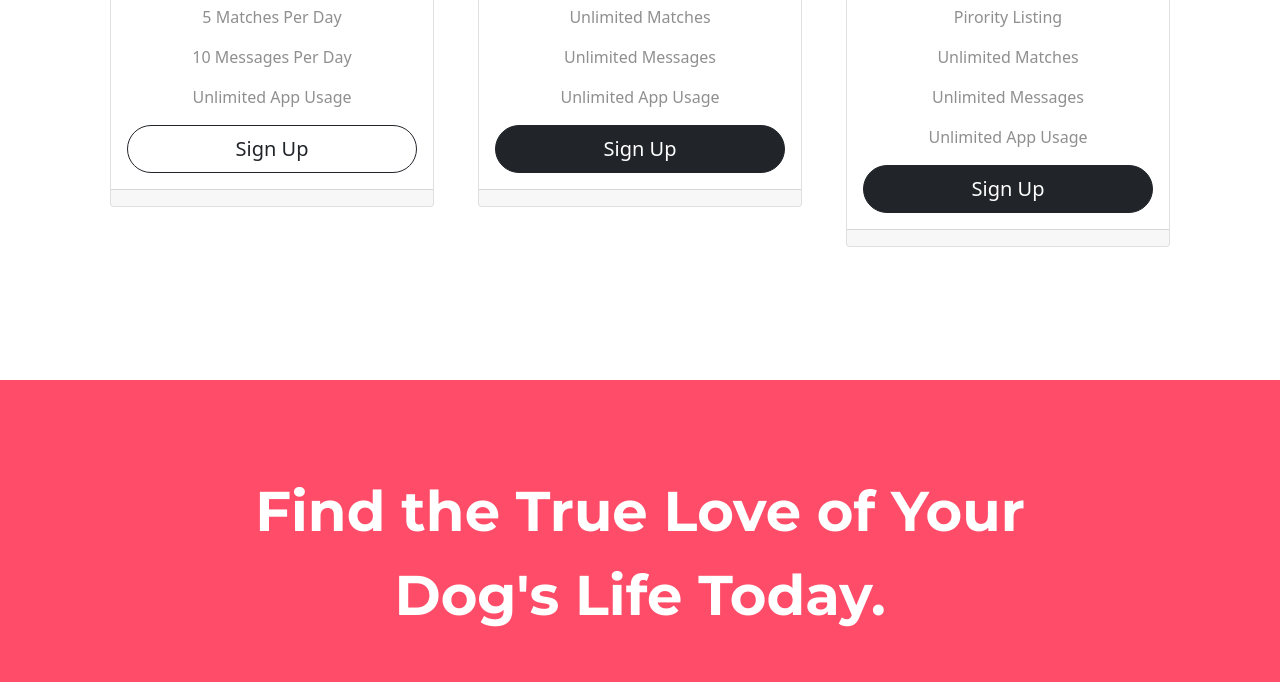
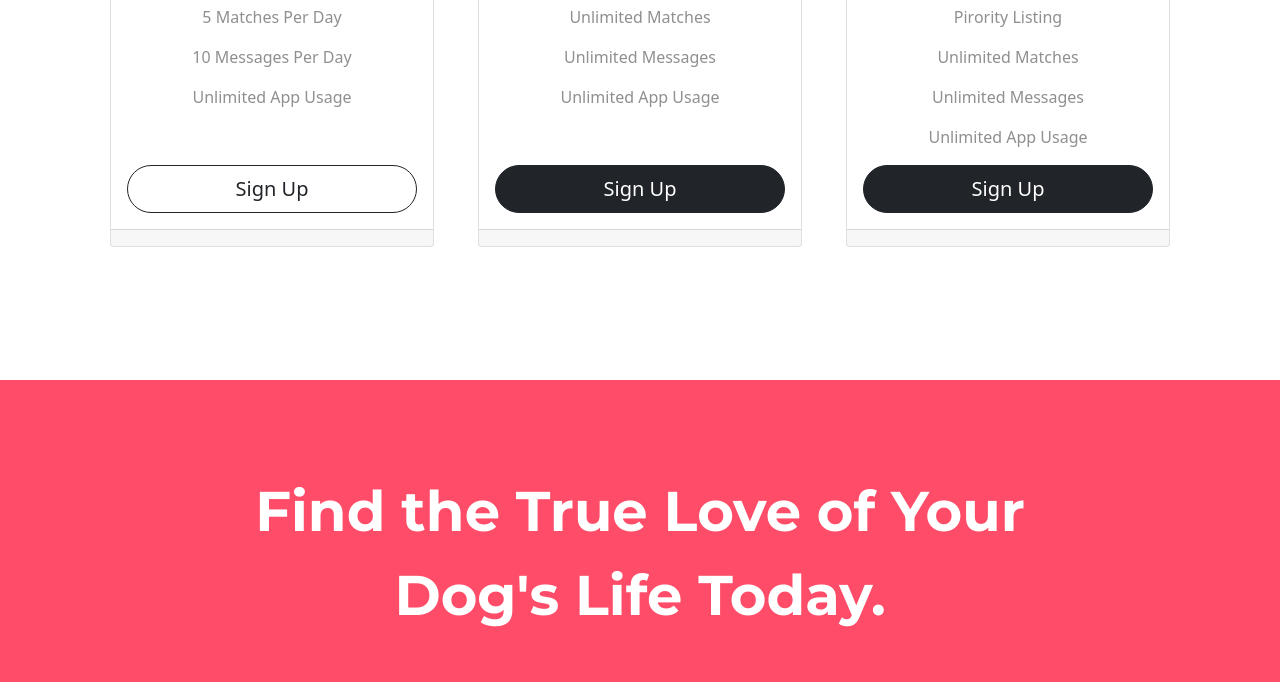
Before and after one commit to BarbareGogritchiani/TinDog-Start-master, a plain HTML site: page index.html in a window 1280 px wide. Shown: the part 2146-2828 px from the top of the page. Drawn offline with nearby package versions, Linux system fonts and the light colour scheme.

Commit message:
buttons margin

```diff
--- a/css/styles.css
+++ b/css/styles.css
@@ -113,6 +113,9 @@ p {
   padding: 100px;
   text-align: center;
 }
+.signup {
+  margin-top: 40px;
+}
 
 /* CTA Section */
 #cta {
--- a/index.html
+++ b/index.html
@@ -203,7 +203,7 @@
               <p>10 Messages Per Day</p>
               <p>Unlimited App Usage</p>
               <button
-                class="btn btn-lg rounded-pill col-lg-12 col-md-12 col-sm-12 btn-outline-dark"
+                class="signup btn btn-lg rounded-pill col-lg-12 col-md-12 col-sm-12 btn-outline-dark"
                 type="button"
               >
                 Sign Up
@@ -223,7 +223,7 @@
               <p>Unlimited Messages</p>
               <p>Unlimited App Usage</p>
               <button
-                class="btn btn-lg rounded-pill col-lg-12 col-md-12 col-sm-12 btn-dark"
+                class="signup btn btn-lg rounded-pill col-lg-12 col-md-12 col-sm-12 btn-dark"
                 type="button"
               >
                 Sign Up
```
